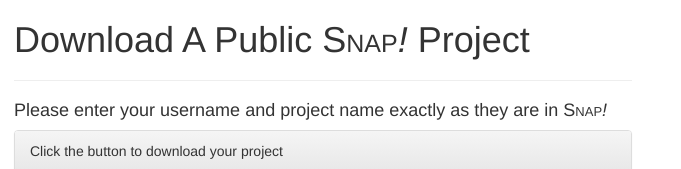
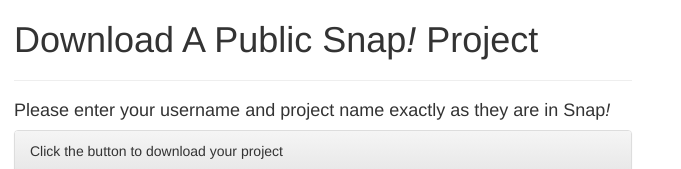
Before and after one commit to cs10/Alonzo, a website: page static/snap-proj.html in a window 1280 px wide. Shown: the top 169 px of the page, without its empty margins (0-681 px from the left). Drawn offline with nearby package versions, Linux system fonts and the light colour scheme.

Commit message:
Snap styling... on downloader page

```diff
--- a/static/snap-proj.html
+++ b/static/snap-proj.html
@@ -16,7 +16,7 @@
     <script src="//maxcdn.bootstrapcdn.com/bootstrap/3.3.2/js/bootstrap.min.js"></script>
     <style type="text/css">
       /* .snap inserts the logo using the proper formatting.
-       * Insert using "<span class="snap">snap</span>"
+       * Insert using "Snap<em>!</em>"
        */
       .snap:first-letter {
         font-variant: normal;
@@ -38,9 +38,9 @@
     <div class="row" style="padding-left: 1em">
       <div class="container-responsive">
         <div class="col-md-6">
-          <h1>Download A Public <span class="snap">snap</span> Project</h1>
+          <h1>Download A Public Snap<em>!</em> Project</h1>
           <hr>
-          <h4>Please enter your username and project name exactly as they are in <span class="snap">snap</span></h2>
+          <h4>Please enter your username and project name exactly as they are in Snap<em>!</em></h2>
 
           <div class="panel panel-default">
             <div class="panel-heading panel-primary">Click the button to download your project</div>
```
